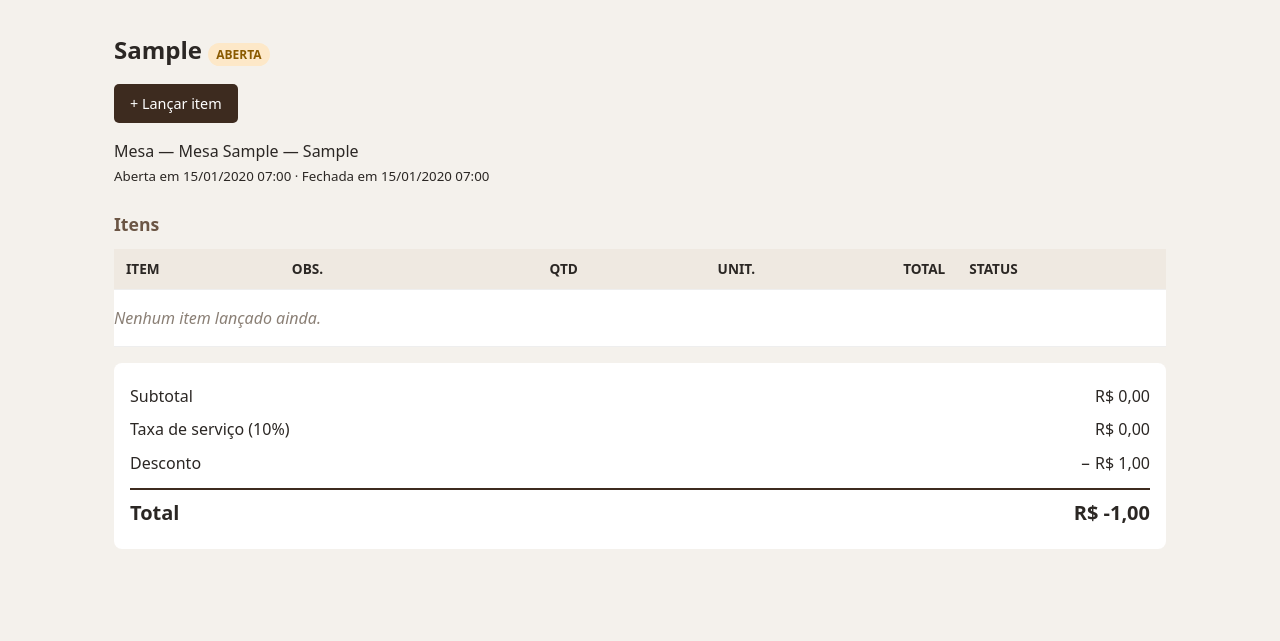
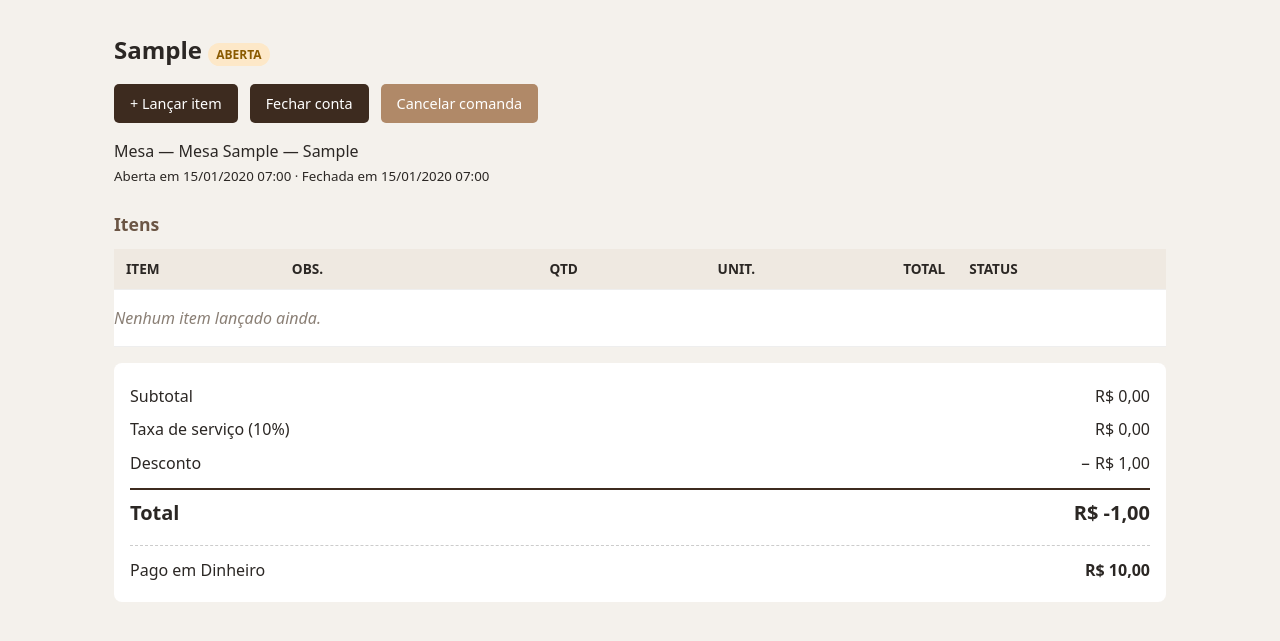
Before and after one commit to Oluisouza/restaurante_menu, a Django app: page /comandas/1/ in a window 1280 px wide. Shown: the part 61-702 px from the top of the page. Run offline with Django 5.2, Linux system fonts and the light colour scheme; tables that the repository leaves empty hold one stand-in row (values such as "Sample post"); data that the repository does not hold is empty.

Commit message:
feat: implementa fechamento e cancelamento de comanda

```diff
--- a/atendimento/models.py
+++ b/atendimento/models.py
@@ -118,13 +118,22 @@ class Comanda(models.Model):
     def esta_aberta(self):
         return self.status == self.Status.ABERTA
 
-    def fechar(self, forma_pagamento):
+    def fechar(self, forma_pagamento=None):
         if not self.esta_aberta:
             raise ValidationError('Comanda já está fechada ou cancelada.')
+
         if not self.itens_validos.exists():
             raise ValidationError('Comanda não pode ser fechada sem itens válidos.')
 
-        self.forma_pagamento = forma_pagamento
+        if forma_pagamento:
+            self.forma_pagamento = forma_pagamento
+
+        if not self.forma_pagamento:
+            raise ValidationError('Informe a forma de pagamento.')
+
+        if self.desconto > self.subtotal + self.valor_taxa_servico:
+            raise ValidationError('O desconto não pode ser maior que o valor da conta')
+
         self.total_pago = self.total
         self.fechada_em = timezone.now()
         self.status = self.Status.FECHADA
--- a/atendimento/templates/atendimento/detalhe_comanda.html
+++ b/atendimento/templates/atendimento/detalhe_comanda.html
@@ -9,6 +9,8 @@
 {% if comanda.esta_aberta %}
 <div class="acoes">
     <a href="{% url 'atendimento:lancar_item' comanda.pk %}" class="botao">+ Lançar item</a>
+    <a href="{% url 'atendimento:fechar_comanda' comanda.pk %}" class="botao">Fechar conta</a>
+    <a href="{% url 'atendimento:cancelar_comanda' comanda.pk %}" class="botao claro">Cancelar comanda</a>
 </div>
 {% endif %}
 <p>
@@ -53,5 +55,11 @@
     <div><span>Desconto</span><span>− R$ {{ comanda.desconto|floatformat:2 }}</span></div>
     {% endif %}
     <div class="final"><span>Total</span><span>R$ {{ comanda.total|floatformat:2 }}</span></div>
+        {% if comanda.total_pago %}
+    <div style="margin-top:.75rem; border-top:1px dashed #ccc; padding-top:.75rem">
+        <span>Pago em {{ comanda.get_forma_pagamento_display }}</span>
+        <span><strong>R$ {{ comanda.total_pago|floatformat:2 }}</strong></span>
+    </div>
+    {% endif %}
 </div>
 {% endblock %}
--- a/atendimento/urls.py
+++ b/atendimento/urls.py
@@ -11,4 +11,6 @@ urlpatterns = [
     path('comandas/<int:pk>/', views.detalhe_comanda, name='detalhe_comanda'),
     path('comandas/<int:pk>/itens/novo/', views.lancar_item, name='lancar_item'),
     path('mesas/<int:pk>/', views.detalhe_mesa, name='detalhe_mesa'),
+    path('comandas/<int:pk>/fechar/', views.fechar_comanda, name='fechar_comanda'),
+    path('comandas/<int:pk>/cancelar', views.cancelar_comanda, name='cancelar_comanda'),
 ]
--- a/atendimento/views.py
+++ b/atendimento/views.py
@@ -1,8 +1,9 @@
 from django.contrib import messages
+from django.core.exceptions import ValidationError
 from django.shortcuts import get_object_or_404, render, redirect
 
-from .forms import ComandaForm, ItemComandaForm
-from .models import Comanda, Mesa
+from .forms import ComandaForm, ItemComandaForm, FechamentoForm
+from .models import Comanda, Mesa, ItemComanda
 
 def salao(request):
     mesas = Mesa.objects.filter(ativa=True)
@@ -70,3 +71,48 @@ def lancar_item(request, pk):
         'itens': comanda.itens.select_related('prato', 'combo'),
     }
     return render(request, 'atendimento/form_item.html', contexto)
+
+def fechar_comanda(request, pk):
+    comanda = get_object_or_404(Comanda.objects.select_related('mesa'), pk=pk)
+
+    if not comanda.esta_aberta:
+        messages.warning(request, f'A comanda {comanda.codigo} já foi encerrada.')
+        return redirect('atendimento:detalhe_comanda', pk=comanda.pk)
+
+    if request.method == 'POST':
+        form = FechamentoForm(request.POST, instance=comanda)
+        if form.is_valid():
+            comanda = form.save(commit=False)
+            try:
+                comanda.fechar()
+            except ValidationError as erro:
+                form.add_error(None, erro)
+            else:
+                messages.success(request, f'Comanda {comanda.codigo} fechada - R$ {comanda.total_pago:.2f}.')
+                return redirect('atendimento:detalhe_comanda', pk=comanda.pk)
+    else:
+        form = FechamentoForm(instance=comanda)
+
+    nao_entregues = comanda.itens_validos.exclude(status=ItemComanda.Status.ENTREGUE).count()
+
+    contexto = {
+        'comanda': comanda,
+        'form': form,
+        'itens': comanda.itens_validos.select_related('prato', 'combo'),
+        'nao_entregues': nao_entregues,
+    }
+    return render(request, 'atendimento/fechar_comanda.html', contexto)
+
+def cancelar_comanda(request, pk):
+    comanda = get_object_or_404(Comanda.objects.select_related('mesa'), pk=pk)
+
+    if request.method == 'POST':
+        try:
+            comanda.cancelar()
+        except ValidationError as erro:
+            messages.error(request, '; '.join(erro.messages))
+        else:
+            messages.success(request, f'Comanda {comanda.codigo} cancelada.')
+        return redirect('atendimento:detalhe_comanda', pk=comanda.pk)
+
+    return render(request, 'atendimento/confirmar_cancelamento.html', {'comanda': comanda})
```
Also changed, not shown: atendimento/forms.py (+18 -0 lines), atendimento/templates/atendimento/confirmar_cancelamento.html (added, +26 -0 lines), atendimento/templates/atendimento/fechar_comanda.html (added, +56 -0 lines).
